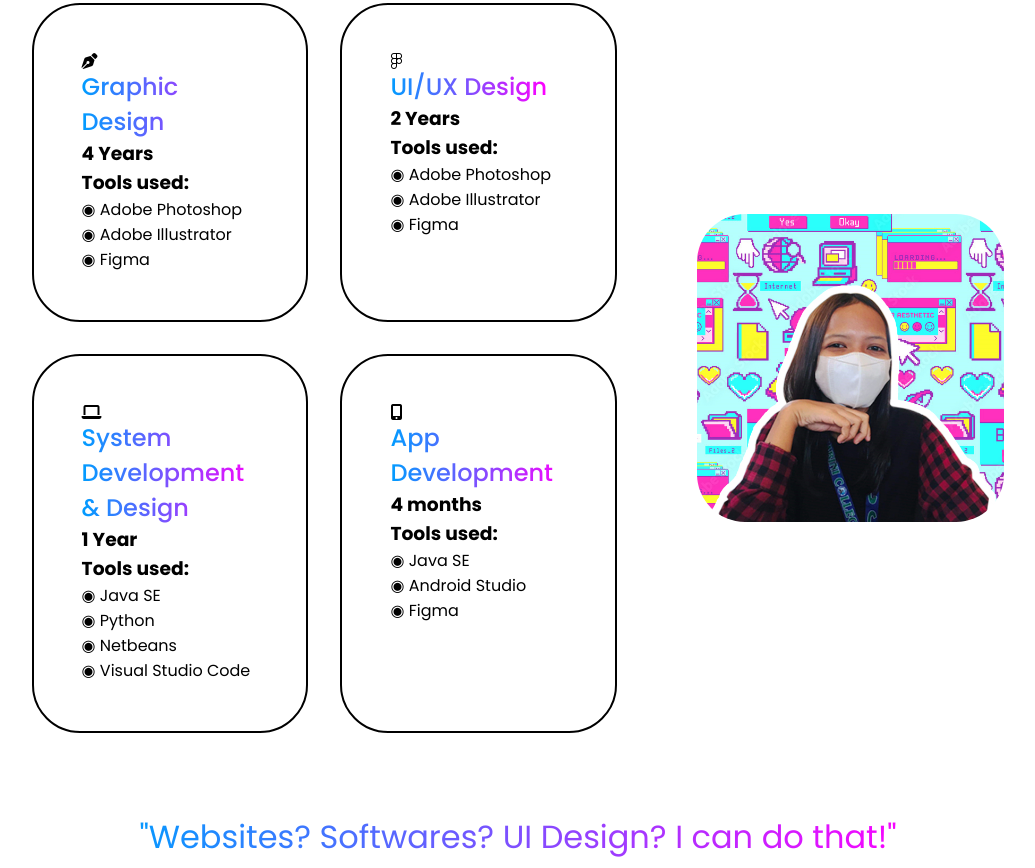
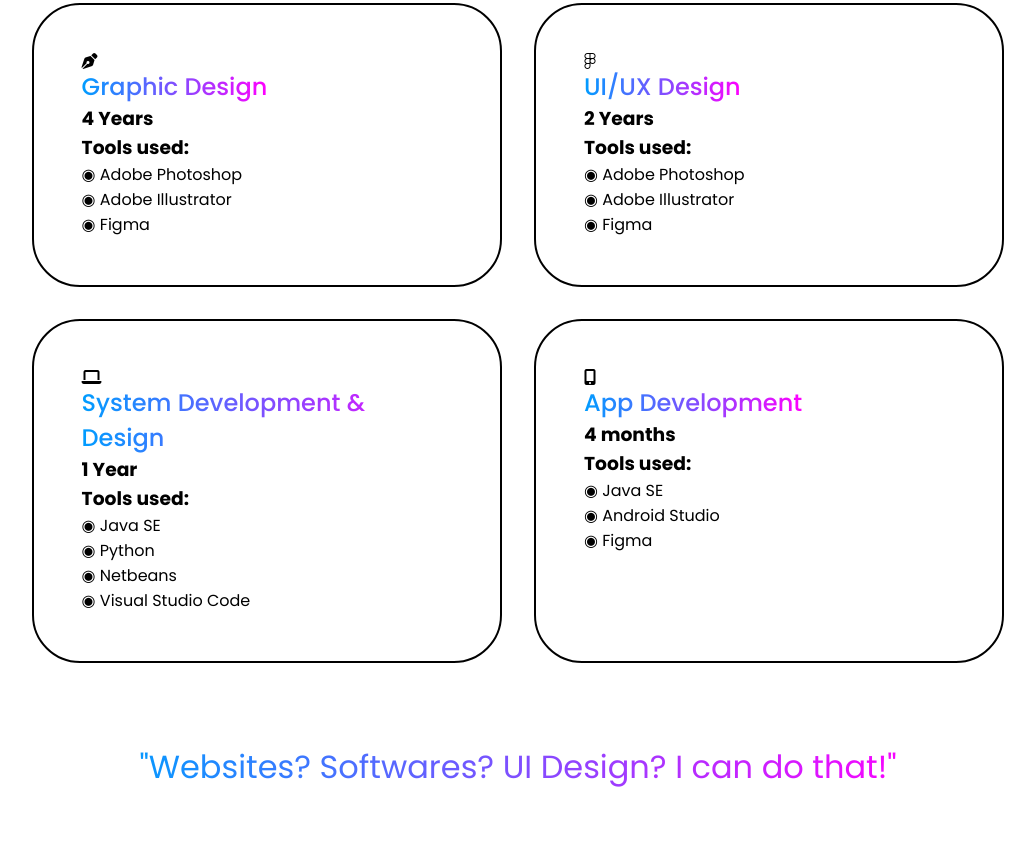
Before and after one commit to itsmichaelapedir/MyPortfolio, a plain HTML site: page index.html in a window 1280 px wide. Shown: the part 1084-1952 px from the top of the page, without its empty margins (122-1157 px from the left). Drawn offline with Linux system fonts and the light colour scheme.

```diff
--- a/index.html
+++ b/index.html
@@ -138,7 +138,7 @@
                 </div>
             </div>
 
-            <img id="mj" src="image.png" alt="Michaela Joy Pedir Profile Photo" loading="lazy">
+           <!-- <img id="mj" src="image.png" alt="Michaela Joy Pedir Profile Photo" loading="lazy"> -->
 
         </div>
             <div class="ptext">
```
